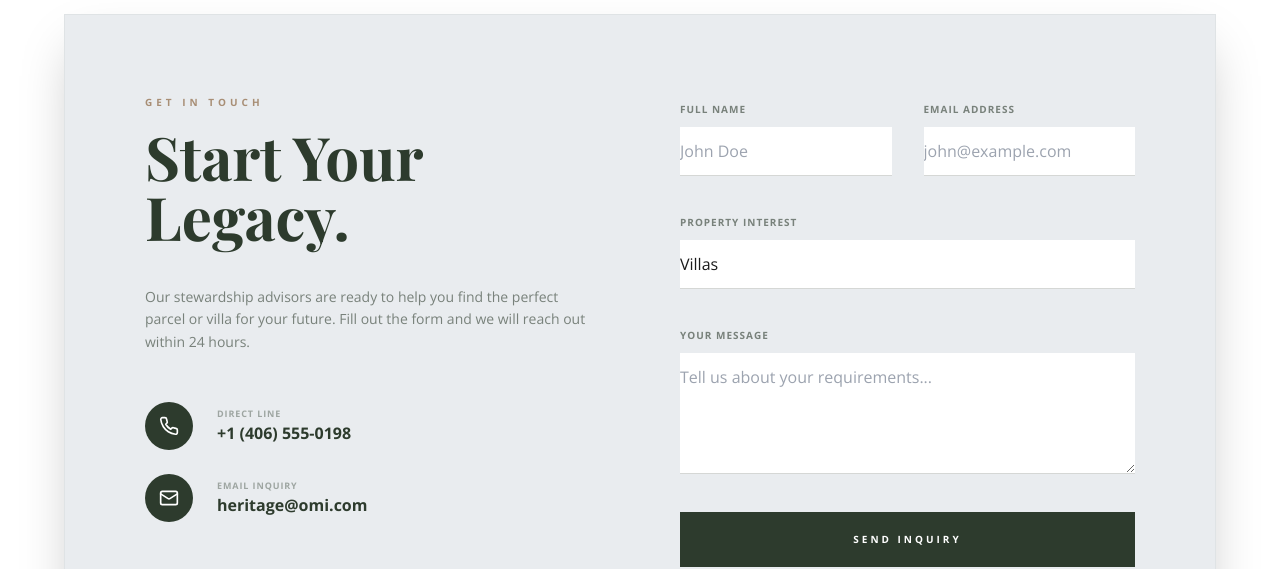
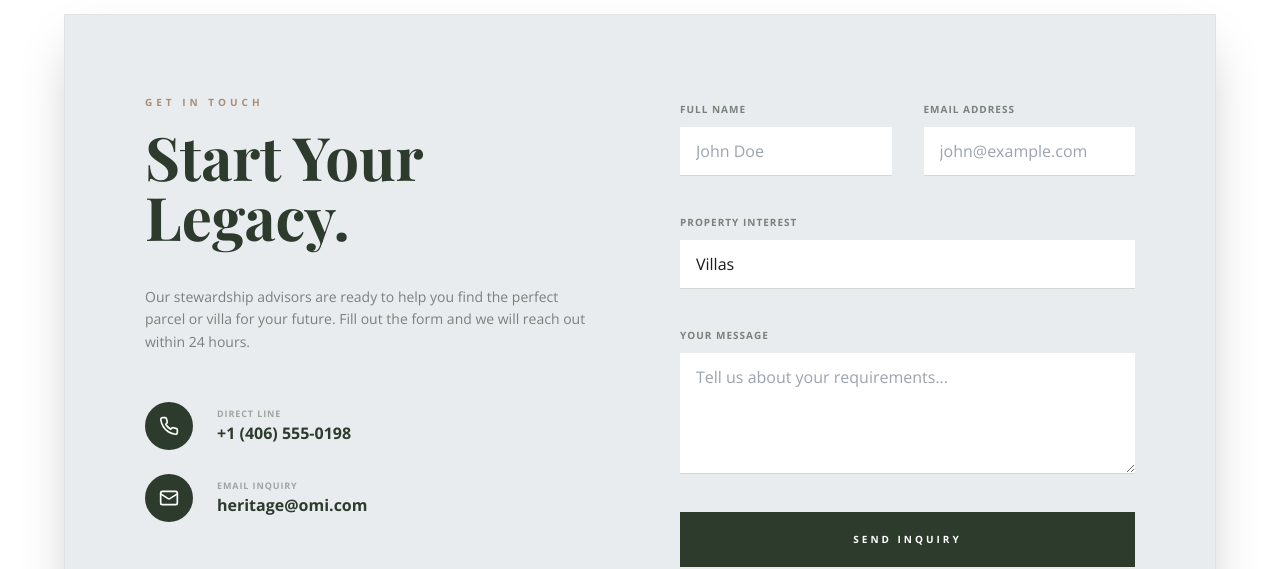
Before and after one commit to revanth045/Omi-Real-Estate-2, a React (Vite) app: page / in a window 1280 px wide. Shown: the part 5120-5689 px from the top of the page. Built offline with nearby package versions, Linux system fonts and the light colour scheme; a web font is replaced by a local one.

Commit message:
fix: Add horizontal padding to contact form inputs for better readability

```diff
--- a/src/App.tsx
+++ b/src/App.tsx
@@ -418,16 +418,16 @@ export default function App() {
                 <div className="grid md:grid-cols-2 gap-8">
                   <div className="space-y-2">
                     <label className="text-[10px] uppercase tracking-widest font-bold text-primary/60">Full Name</label>
-                    <input type="text" className="w-full bg-white border-b border-primary/20 py-3 focus:outline-none focus:border-secondary transition-colors" placeholder="John Doe" />
+                    <input type="text" className="w-full bg-white border-b border-primary/20 py-3 px-4 focus:outline-none focus:border-secondary transition-colors" placeholder="John Doe" />
                   </div>
                   <div className="space-y-2">
                     <label className="text-[10px] uppercase tracking-widest font-bold text-primary/60">Email Address</label>
-                    <input type="email" className="w-full bg-white border-b border-primary/20 py-3 focus:outline-none focus:border-secondary transition-colors" placeholder="john@example.com" />
+                    <input type="email" className="w-full bg-white border-b border-primary/20 py-3 px-4 focus:outline-none focus:border-secondary transition-colors" placeholder="john@example.com" />
                   </div>
                 </div>
                 <div className="space-y-2">
                   <label className="text-[10px] uppercase tracking-widest font-bold text-primary/60">Property Interest</label>
-                  <select className="w-full bg-white border-b border-primary/20 py-3 focus:outline-none focus:border-secondary transition-colors appearance-none">
+                  <select className="w-full bg-white border-b border-primary/20 py-3 px-4 focus:outline-none focus:border-secondary transition-colors appearance-none">
                     <option>Villas</option>
                     <option>Farmlands</option>
                     <option>Plots</option>
@@ -436,7 +436,7 @@ export default function App() {
                 </div>
                 <div className="space-y-2">
                   <label className="text-[10px] uppercase tracking-widest font-bold text-primary/60">Your Message</label>
-                  <textarea rows={4} className="w-full bg-white border-b border-primary/20 py-3 focus:outline-none focus:border-secondary transition-colors" placeholder="Tell us about your requirements..."></textarea>
+                  <textarea rows={4} className="w-full bg-white border-b border-primary/20 py-3 px-4 focus:outline-none focus:border-secondary transition-colors" placeholder="Tell us about your requirements..."></textarea>
                 </div>
                 <button className="w-full py-5 bg-primary text-white text-[10px] uppercase tracking-[0.3em] font-bold hover:bg-secondary transition-all">
                   Send Inquiry
```
